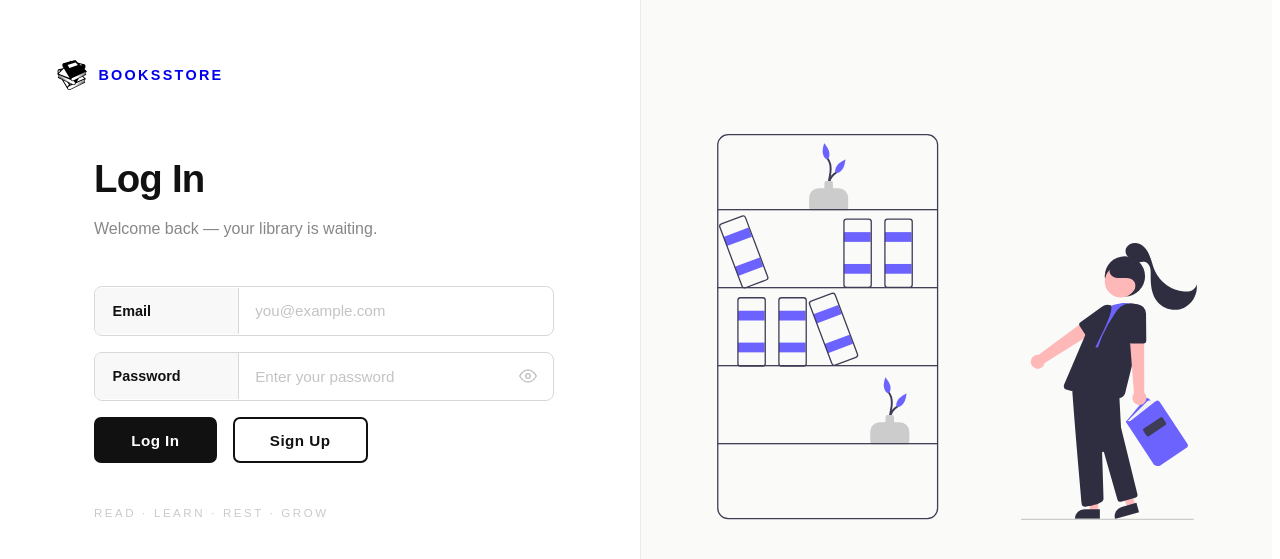
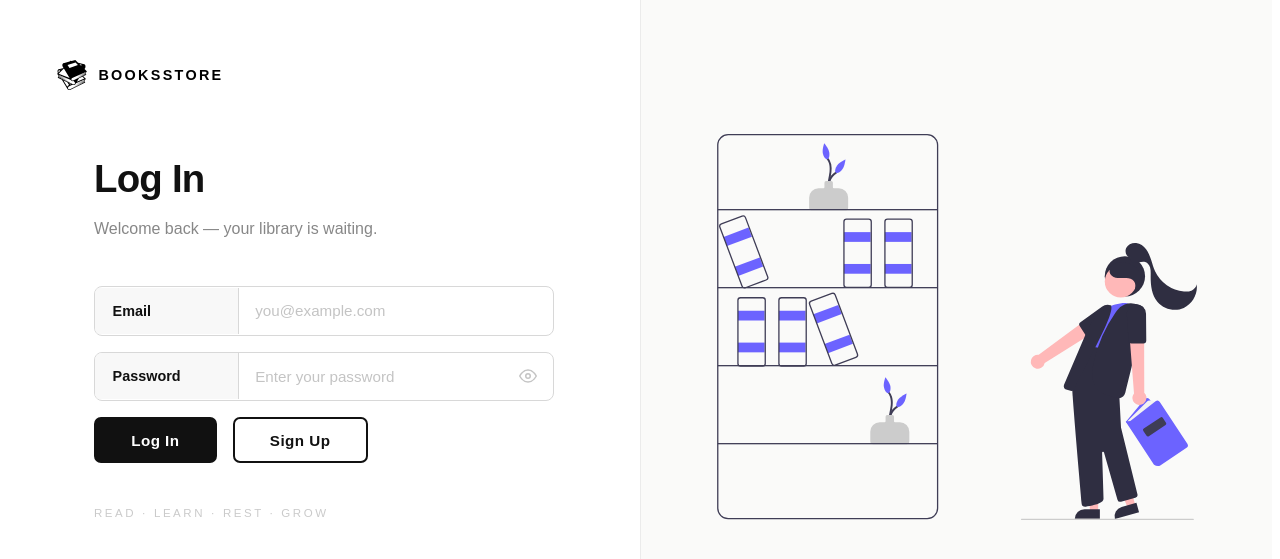
Before and after one commit to realstin/booksstore-frontend, a React (Vite) app: page /login in a window 1280 px wide. Shown: the part 113-672 px from the top of the page. Built offline with nearby package versions, Linux system fonts and the light colour scheme; no server answers.

Commit message:
style: fix logo link color by applying ink theme

```diff
--- a/src/App.css
+++ b/src/App.css
@@ -177,6 +177,7 @@
   display: inline-flex;
   align-items: center;
   gap: 0.65rem;
+  color: var(--ink);
   text-decoration: none;
   margin-bottom: 2.5rem;
   align-self: flex-start;
```
